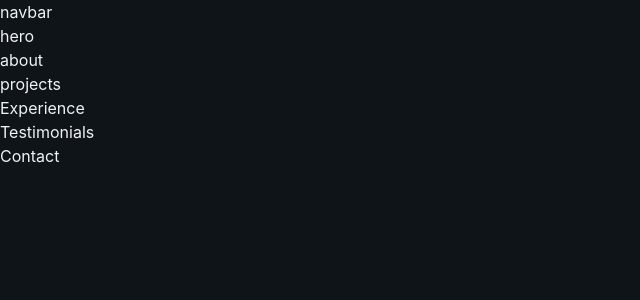
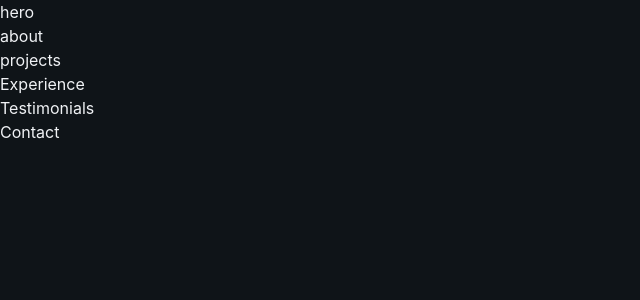
Before and after one commit to way2masoom/Dev_Portfolio, a React (Vite) app: page / in a window 1280 px wide. Shown: the top 300 px of the page, without its empty margins (0-640 px from the left). Built offline with nearby package versions, Linux system fonts and the light colour scheme.

Commit message:
Refactor return statements in section components for consistency

```diff
--- a/src/layout/Navbar.jsx
+++ b/src/layout/Navbar.jsx
@@ -1,3 +1,6 @@
 export const Navbar = () => {
-    return <header> navbar </header>
+    return(
+    <header> <nav>
+        </nav> </header>
+    )
 }
--- a/src/sections/About.jsx
+++ b/src/sections/About.jsx
@@ -1,3 +1,3 @@
 export const About = () => {
-    return <section>about</section>
+    return (<section>about</section>)
 }
--- a/src/sections/Contact.jsx
+++ b/src/sections/Contact.jsx
@@ -1,3 +1,3 @@
 export const Contact = () => {
-    return <section>Contact</section>
+    return (<section>Contact</section>)
 }
--- a/src/sections/Experience.jsx
+++ b/src/sections/Experience.jsx
@@ -1,3 +1,3 @@
 export const Experience = () => {
-    return <section> Experience </section>
+    return (<section> Experience </section>)
 }
--- a/src/sections/Hero.jsx
+++ b/src/sections/Hero.jsx
@@ -1,3 +1,3 @@
 export const Hero = () => {
-    return <section> hero </section>
+    return (<section> hero </section>)
 }
--- a/src/sections/Projects.jsx
+++ b/src/sections/Projects.jsx
@@ -1,3 +1,3 @@
 export const Projects = () => {
-    return <section> projects </section>
+    return (<section> projects </section>)
 }
--- a/src/sections/Testimonials.jsx
+++ b/src/sections/Testimonials.jsx
@@ -1,3 +1,3 @@
 export const Testimonials = () => {
-    return <section>Testimonials</section>
+    return (<section>Testimonials</section>)
 }
```
